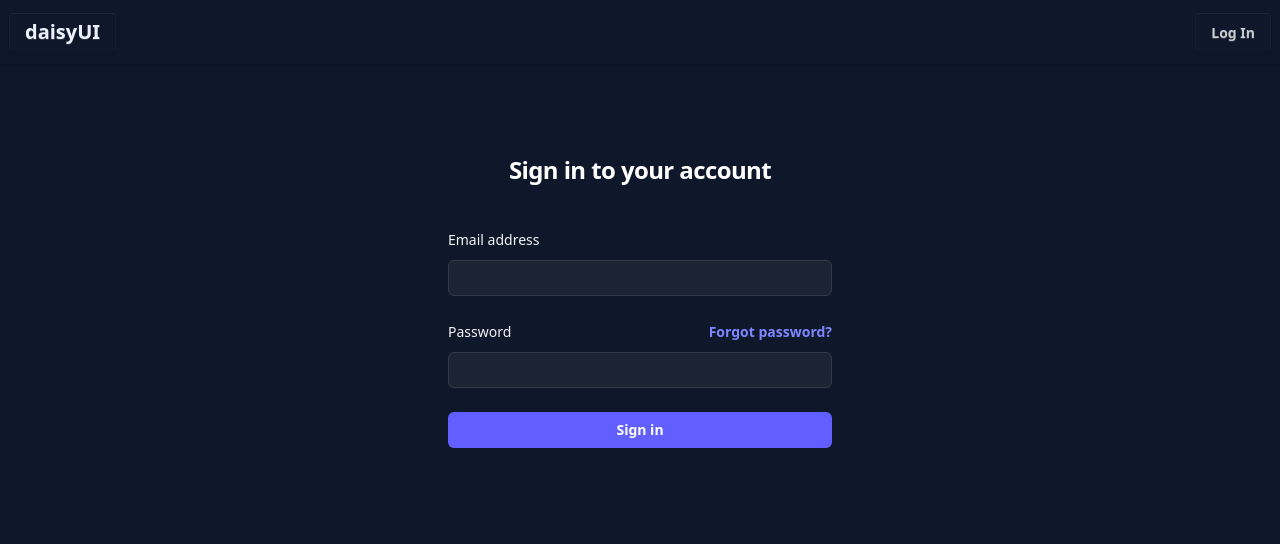
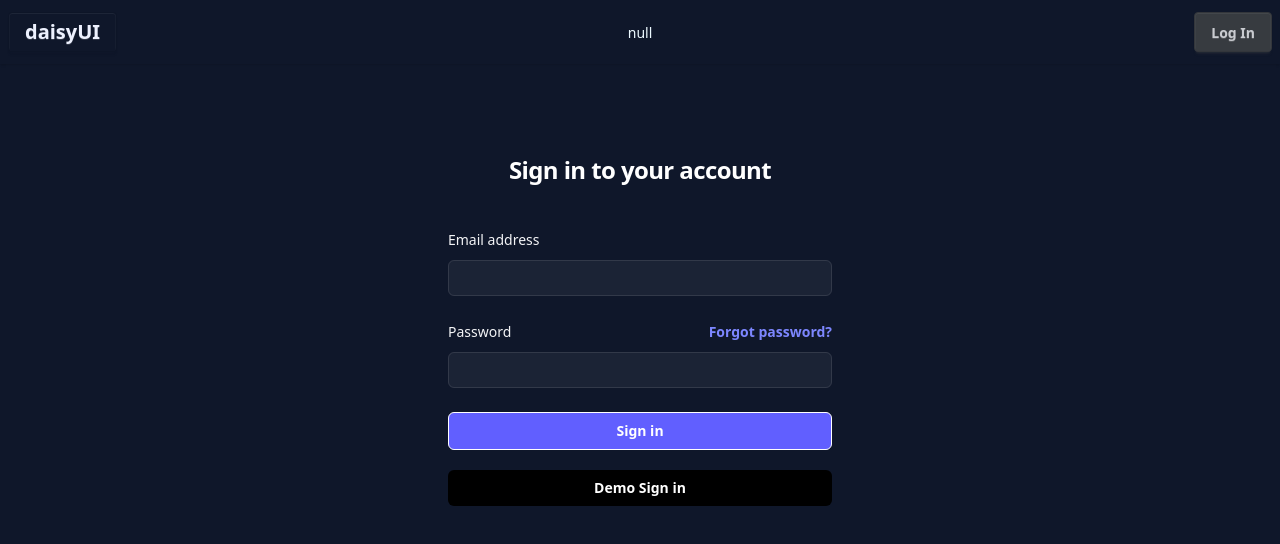
Before and after one commit to Afifalsaad/Next.js-application, a Next.js app: page /login in a window 1280 px wide. Shown: the top 544 px of the page. Built offline with nearby package versions, Linux system fonts and the light colour scheme; no server answers.

Commit message:
added SignOut and demo login functionality

```diff
--- /dev/null
+++ b/src/app/Providers.jsx
@@ -0,0 +1,9 @@
+"use client";
+import { SessionProvider } from "next-auth/react";
+import React from "react";
+
+const Providers = ({ children }) => {
+  return <SessionProvider>{children}</SessionProvider>;
+};
+
+export default Providers;
--- a/src/app/layout.jsx
+++ b/src/app/layout.jsx
@@ -1,6 +1,8 @@
 import { Geist, Geist_Mono } from "next/font/google";
 import "./globals.css";
 import Navbar from "@/components/layouts/Navbar";
+import { SessionProvider } from "next-auth/react";
+import Providers from "./Providers";
 
 const geistSans = Geist({
   variable: "--font-geist-sans",
@@ -21,11 +23,12 @@ export default function RootLayout({ children }) {
   return (
     <html lang="en">
       <body
-        className={`${geistSans.variable} ${geistMono.variable} antialiased`}
-      >
-        <header>
-          <Navbar></Navbar>
-        </header>
+        className={`${geistSans.variable} ${geistMono.variable} antialiased`}>
+        <Providers>
+          <header>
+            <Navbar></Navbar>
+          </header>
+        </Providers>
         {children}
       </body>
     </html>
--- a/src/components/LoginForm/LoginForm.jsx
+++ b/src/components/LoginForm/LoginForm.jsx
@@ -1,10 +1,13 @@
 "use client";
-import React from "react";
+import React, { useState } from "react";
 import { signIn } from "next-auth/react";
 import { useRouter } from "next/navigation";
 
 const LoginForm = () => {
   const router = useRouter();
+  const [demoEmail, setDemoEmail] = useState("");
+  const [demoPass, setDemoPass] = useState("");
+
   const handleForm = async (e) => {
     e.preventDefault();
 
@@ -14,6 +17,7 @@ const LoginForm = () => {
       email: form.email.value,
       password: form.password.value,
     };
+    console.log(loginInfo);
 
     const res = await signIn("credentials", {
       email: loginInfo.email,
@@ -26,6 +30,11 @@ const LoginForm = () => {
     } else {
       alert("Login Failed");
     }
+  };
+
+  const handleDemoLogin = () => {
+    setDemoEmail("demouser@gmail.com");
+    setDemoPass("12345678");
   };
   return (
     <div>
@@ -59,6 +68,7 @@ const LoginForm = () => {
                   name="email"
                   type="email"
                   required
+                  defaultValue={demoEmail}
                   autoComplete="email"
                   className="block w-full rounded-md bg-white/5 px-3 py-1.5 text-base text-white outline-1 -outline-offset-1 outline-white/10 placeholder:text-gray-500 focus:outline-2 focus:-outline-offset-2 focus:outline-indigo-500 sm:text-sm/6"
                 />
@@ -85,6 +95,7 @@ const LoginForm = () => {
                   id="password"
                   name="password"
                   type="password"
+                  defaultValue={demoPass}
                   required
                   autoComplete="current-password"
                   className="block w-full rounded-md bg-white/5 px-3 py-1.5 text-base text-white outline-1 -outline-offset-1 outline-white/10 placeholder:text-gray-500 focus:outline-2 focus:-outline-offset-2 focus:outline-indigo-500 sm:text-sm/6"
@@ -95,11 +106,16 @@ const LoginForm = () => {
             <div>
               <button
                 type="submit"
-                className="flex w-full justify-center rounded-md bg-indigo-500 px-3 py-1.5 text-sm/6 font-semibold text-white hover:bg-indigo-400 focus-visible:outline-2 focus-visible:outline-offset-2 focus-visible:outline-indigo-500">
+                className="flex border border-white w-full justify-center rounded-md bg-indigo-500 px-3 py-1.5 text-sm/6 font-semibold text-white hover:bg-indigo-400 focus-visible:outline-2 focus-visible:outline-offset-2 focus-visible:outline-indigo-500">
                 Sign in
               </button>
             </div>
           </form>
+          <button
+            onClick={handleDemoLogin}
+            className="flex w-full mt-5 justify-center rounded-md bg-black px-3 py-1.5 text-sm/6 font-semibold text-white hover:bg-black/50 focus-visible:outline-2 focus-visible:outline-offset-2 focus-visible:outline-indigo-500">
+            Demo Sign in
+          </button>
         </div>
       </div>
     </div>
--- a/src/components/layouts/Navbar.jsx
+++ b/src/components/layouts/Navbar.jsx
@@ -1,7 +1,14 @@
+"use client";
+import { useSession } from "next-auth/react";
 import Link from "next/link";
 import React from "react";
+import { signOut } from "next-auth/react";
 
 const Navbar = () => {
+  const { data: session, status } = useSession();
+
+  const userLoggedIn = status === "authenticated";
+
   return (
     <div>
       <div className="navbar bg-primary shadow-sm">
@@ -45,37 +52,31 @@ const Navbar = () => {
               </li>
             </ul>
           </div>
-          <Link href="/" className="btn btn-primary hover:bg-[#1e293b] hover:border-none text-xl">
+          <Link
+            href="/"
+            className="btn btn-primary hover:bg-[#1e293b] hover:border-none text-xl">
             daisyUI
           </Link>
         </div>
         <div className="navbar-center hidden lg:flex">
-          {/* <ul className="menu menu-horizontal px-1">
-            <li>
-              <a>Item 1</a>
-            </li>
-            <li>
-              <details>
-                <summary>Parent</summary>
-                <ul className="p-2 bg-base-100 w-40 z-1">
-                  <li>
-                    <a>Submenu 1</a>
-                  </li>
-                  <li>
-                    <a>Submenu 2</a>
-                  </li>
-                </ul>
-              </details>
-            </li>
-            <li>
-              <a>Item 3</a>
-            </li>
-          </ul> */}
+          <ul className="menu menu-horizontal">
+            <li>{JSON.stringify(session)}</li>
+          </ul>
         </div>
         <div className="navbar-end">
-          <Link href="login" className="btn btn-primary text-neutral-content">
-            Log In
-          </Link>
+          {userLoggedIn ? (
+            <button
+              onClick={() => {
+                signOut();
+              }}
+              className="btn btn-neutral text-neutral-content">
+              Log Out
+            </button>
+          ) : (
+            <Link href="login" className="btn btn-neutral text-neutral-content">
+              Log In
+            </Link>
+          )}
         </div>
       </div>
     </div>
--- a/src/lib/authOptions.js
+++ b/src/lib/authOptions.js
@@ -2,7 +2,7 @@ import CredentialsProvider from "next-auth/providers/credentials";
 
 const demoUser = {
   email: "demouser@gmail.com",
-  password: 12345678,
+  password: "12345678",
 };
 
 export const authOptions = {
@@ -13,16 +13,17 @@ export const authOptions = {
       async authorize(credentials, req) {
         const { email, password } = credentials;
 
-        const user = demoUser.email == email;
-        if (!user) return null;
+        const isEmailMatched = demoUser.email == email;
+        if (!isEmailMatched) return null;
 
         const isPasswordOk = demoUser.password == password;
 
         if (isPasswordOk) {
-          console.log("from isPasswordOk", user);
-          return user;
+          console.log("from isPasswordOk", email);
+          return {
+            email: demoUser.email,
+          };
         }
-        // console.log(credentials);
         return null;
       },
     }),
```
